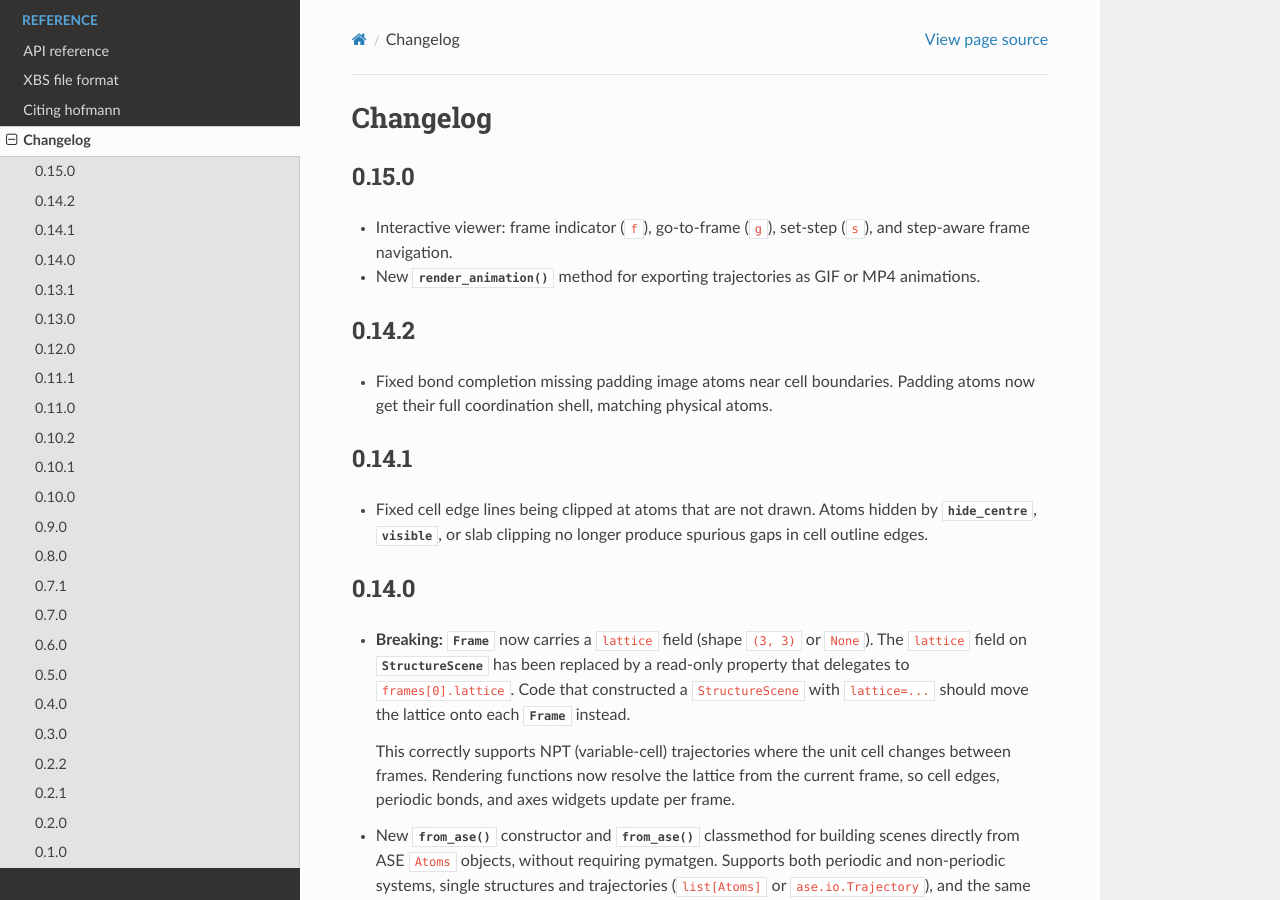
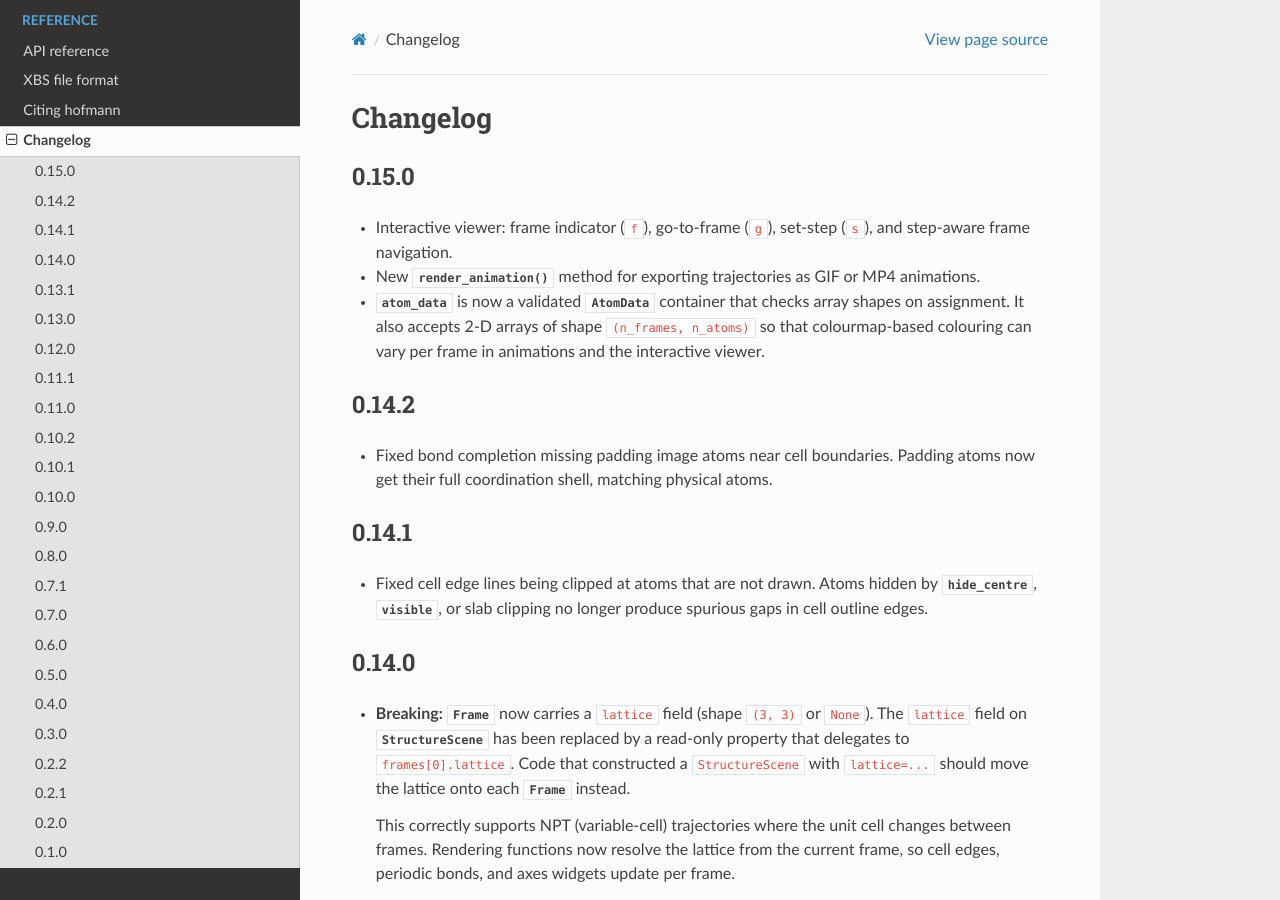
Before and after one commit to bjmorgan/hofmann, a Sphinx documentation site: the page built from docs/changelog.rst, in a window 1280 px wide and 900 px high. Built offline with Sphinx 7.4.7 and the Read the Docs theme 3.1.0, drawn with Linux system fonts in a browser that asks for light colours.

Commit message:
Add changelog entry for per-frame colouring and AtomData container

```diff
--- a/docs/changelog.rst
+++ b/docs/changelog.rst
@@ -9,6 +9,12 @@ Changelog
 
 - New :meth:`~hofmann.StructureScene.render_animation` method for
   exporting trajectories as GIF or MP4 animations.
+
+- :attr:`~hofmann.StructureScene.atom_data` is now a validated
+  :class:`~hofmann.AtomData` container that checks array shapes on
+  assignment.  It also accepts 2-D arrays of shape
+  ``(n_frames, n_atoms)`` so that colourmap-based colouring can vary
+  per frame in animations and the interactive viewer.
 
 0.14.2
 ------
```
